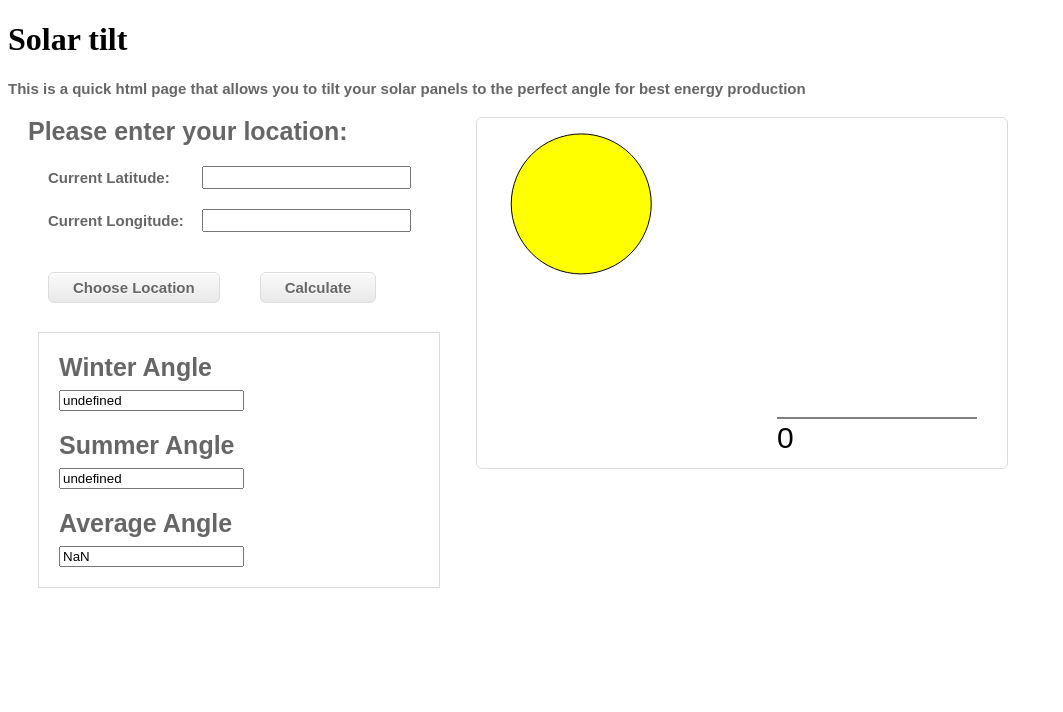
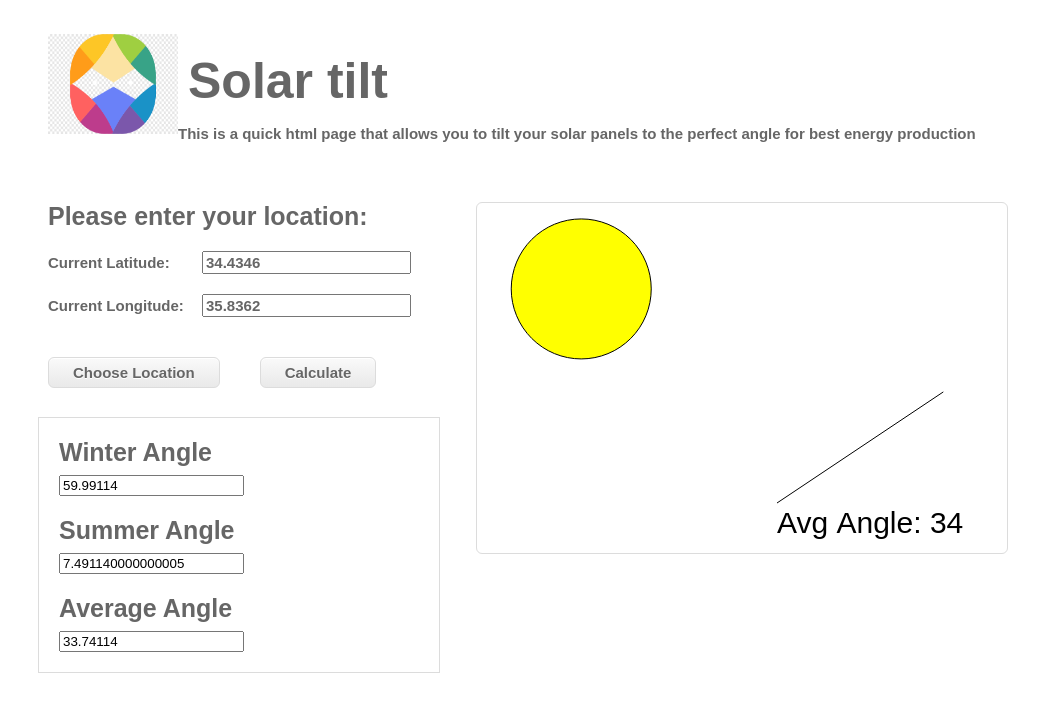
Before and after one commit to caspercba/solar-panel-tilt, a plain HTML site: page index.html in a window 1280 px wide. Shown: the whole page, without its empty margins (0-1063 px from the left). Drawn offline with Linux system fonts and the light colour scheme.

Commit message:
Added img missing

```diff
--- a/css/style.css
+++ b/css/style.css
@@ -4,6 +4,21 @@
     background-repeat: no-repeat;
     background-size: cover;
     position: relative;
+    margin-left: 40px;
+    margin-bottom: 60px;
+}
+
+.header img {
+    float: left;
+    width: 130px;
+    height: 100px;
+    background: #555;
+}
+
+.header h1 {
+    position: relative;
+    top: 18px;
+    left: 10px;
 }
 
 .small_font {
@@ -92,6 +107,7 @@
 }
 
 #location_title {
+    margin-left: 20px;
     margin-top: 40px;
     margin-bottom: 10px;
 }
--- a/index.html
+++ b/index.html
@@ -8,27 +8,30 @@
     <meta name="viewport" content="initial-scale=1.0"/>
     <link rel="stylesheet" href="css/style.css"/>
     <script type="text/javascript" src="js/canvas.js"></script>
-    <div class="header">
+    <div class="header big_font ">
         <div>
-            <h1 class="page_title">Solar tilt</h1>
+            <div>
+                <img src="img/logo.png">
+                <h1>Solar tilt</h1>
+            </div>
             <p class="small_font">This is a quick html page that allows you to tilt your solar panels to the perfect
                 angle for best energy production</p>
         </div>
     </div>
 </head>
 
-<body onload="draw()">
+<body onload="calculateAngleB()">
 <div id="div_main">
     <canvas id="canvas" width="530" height="350"></canvas>
     <div id="div_input">
         <label id="location_title" class="big_font">Please enter your location:</label>
         <div class="div_lat_long">
             <label class="small_font" id="lbl_lat">Current Latitude: </label>
-            <input type="text" class="small_font" id="txt_lat">
+            <input type="text" class="small_font" id="txt_lat" value="34.4346">
         </div>
         <div class="div_lat_long">
             <label class="small_font" id="lbl_long">Current Longitude: </label>
-            <input type="text" class="small_font" id="txt_long">
+            <input type="text" class="small_font" id="txt_long" value="35.8362">
         </div>
         <div id="div_choose_location">
             <a href="#" id="location_button" onclick="openGoogleMaps()" class="nicebutton small_font">Choose
@@ -36,7 +39,7 @@
         </div>
 
         <div id="div_calculate_button">
-            <a href="#" id="calculate" onclick="calculateAngle()" class="nicebutton small_font">Calculate</a>
+            <a href="#" id="calculate" onclick="calculateAngleB()" class="nicebutton small_font">Calculate</a>
         </div>
     </div>
 
--- a/js/canvas.js
+++ b/js/canvas.js
@@ -1,13 +1,7 @@
-/**
- * Dummy overload so we show something at webpage load, initially angle is 0
- */
-function draw() {
-    draw(0, 0);
-}
-
 /**
  * Called once we have calculated the desired angle (summer/winter average)
- * @param angle
+ * @param summerAngle
+ * @param winterAngle
  */
 function draw(summerAngle, winterAngle) {
     const canvas = document.getElementById("canvas");
@@ -44,7 +38,8 @@ function drawPanel(ctx, targetAngle, posX, posY, size) {
         ctx.closePath();
         ctx.font = "30px Arial";
         ctx.fillStyle = "black"
-        ctx.fillText(Math.round(currentAngle), posX, posY + 30);
+        let text = "Avg Angle: " + Math.round(currentAngle)
+        ctx.fillText(text, posX, posY + 30);
         if (currentAngle < targetAngle) currentAngle += deltaAngle;
         else clearInterval(interval);
     }, 1000 / 80);
@@ -95,7 +90,8 @@ function fillAngleLabels(summerAngle, winterAngle) {
  * Open google maps location chooser
  */
 function openGoogleMaps() {
-    var childWin = window.open("./google-maps-chooser.html", "_blank", "height=800, width=1000, status=yes, toolbar=no, menubar=no, location=no,addressbar=no");
+    fillAngleLabels(0, 0);
+    window.open("./google-maps-chooser.html", "_blank", "height=800, width=1000, status=yes, toolbar=no, menubar=no, location=no,addressbar=no");
 }
 
 /**
@@ -121,12 +117,29 @@ function calculateAngle() {
         // let winterAngle = (Math.abs(lat) * 0.9) + 29;
         let summerAngle = Math.abs(lat) - 15;
         let winterAngle = Math.abs(lat) + 15;
-        let average = (summerAngle + winterAngle) / 2;
         draw(summerAngle, winterAngle);
         console.log("summer: " + summerAngle + " , winter: " + winterAngle);
     } else {
         // no valid lat/long
         console.log("Please enter valid lat + long values")
     }
+}
 
+/**
+ * Alternative Formulae
+ */
+function calculateAngleB() {
+    const lat = document.getElementById("txt_lat").value;
+    const long = document.getElementById("txt_long").value;
+    if (lat.length > 0 && long.length > 0) {
+        // let summerAngle = (Math.abs(lat) * 0.9) - 23.5;
+        // let winterAngle = (Math.abs(lat) * 0.9) + 29;
+        let summerAngle = Math.abs(lat) * 0.9 - 23.5;
+        let winterAngle = Math.abs(lat) * 0.9 + 29;
+        draw(summerAngle, winterAngle);
+        console.log("summer: " + summerAngle + " , winter: " + winterAngle);
+    } else {
+        // no valid lat/long
+        console.log("Please enter valid lat + long values")
+    }
 }
```
